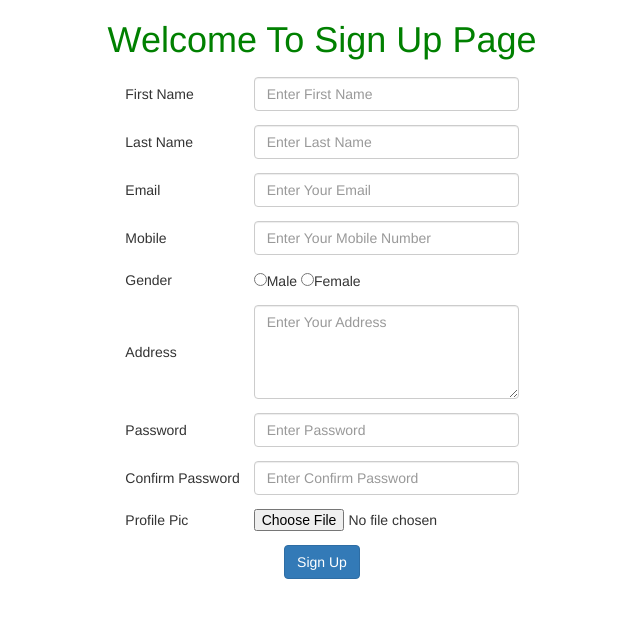
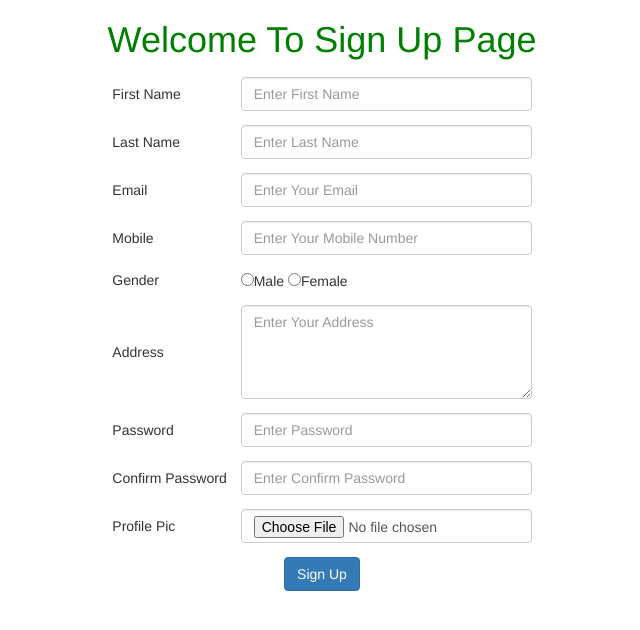
Before and after one commit to kunjanpatel29/Django_Project, a Django app: page /signup/ in a window 1280 px wide. Shown: the part 52-682 px from the top of the page, without its empty margins (318-958 px from the left). Run offline with Django 4.2, Linux system fonts and the light colour scheme; some libraries are stand-ins or nearby versions.

Commit message:
11-04-2023

```diff
--- a/myapp/templates/signup.html
+++ b/myapp/templates/signup.html
@@ -13,7 +13,7 @@
 		{% if msg %}
 			<b style="color:blue;">{{msg}}</b>
 		{% endif %}
-		<form method="post" action="{% url 'signup' %}">
+		<form method="post" action="{% url 'signup' %}" enctype="multipart/form-data">
 			{% csrf_token %}
 			<table>
 				<tr>
@@ -53,7 +53,7 @@
 				</tr>
 				<tr>
 					<td>Profile Pic</td>
-					<td><input type="file" name="profile_pic"></td>
+					<td><input type="file" name="profile_pic" class="form-control"></td>
 				</tr>
 				<tr>
 					<td colspan="2" align="center">
```
